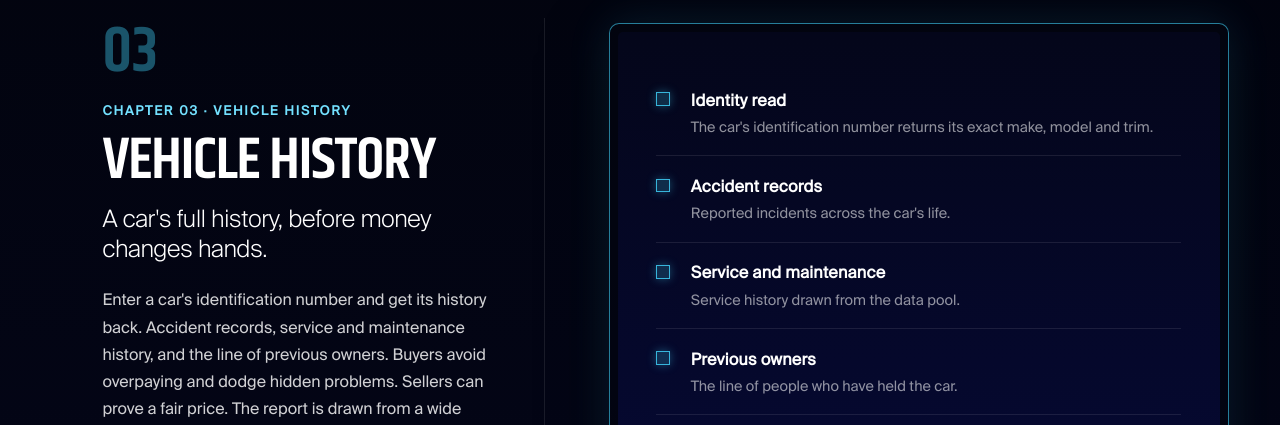
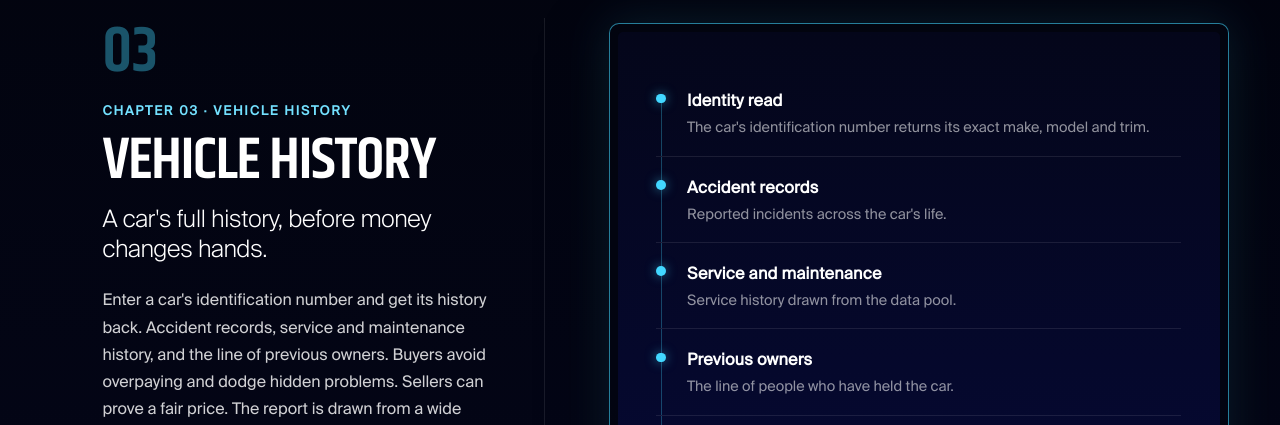
Before and after one commit to mhabz83/worldauto-group-site, a Next.js app: page /companies/autodata in a window 1280 px wide. Shown: the part 2375-2800 px from the top of the page. Built offline with nearby package versions, Linux system fonts and the light colour scheme.

Commit message:
autodata page: revision 1

```diff
--- /dev/null
+++ b/app/companies/autodata/Reveals.tsx
@@ -0,0 +1,46 @@
+"use client";
+
+import { useEffect } from "react";
+
+/* Page-local reveal controller for the AutoData model page.
+
+   Deliberately scoped to [data-adr], NOT the site-wide [data-reveal] system.
+   The site-wide system hides every reveal element (opacity 0) until scroll
+   brings it in, which leaves below-the-fold sections blank in static captures,
+   OG previews, print and for crawlers. Here the default state is fully visible
+   (see .ad-page [data-adr] in autodata.css). This controller only ADDS the
+   .is-in class to play an entrance animation as elements scroll into view.
+   Anything the observer never reaches simply stays at its visible default.
+
+   Honours prefers-reduced-motion (no class added, base stays visible) and
+   no-JS (nothing runs, base stays visible). */
+export function Reveals() {
+  useEffect(() => {
+    const els = Array.from(
+      document.querySelectorAll<HTMLElement>(".ad-page [data-adr]"),
+    );
+    if (els.length === 0) return;
+
+    const reduce = window.matchMedia("(prefers-reduced-motion: reduce)").matches;
+    if (reduce) return; // base state is already the visible, settled state
+
+    const io = new IntersectionObserver(
+      (entries) => {
+        for (const entry of entries) {
+          if (entry.isIntersecting) {
+            entry.target.classList.add("is-in");
+            io.unobserve(entry.target);
+          }
+        }
+      },
+      // Fire a little before the element clears the fold so the entrance has
+      // settled by the time it is fully on screen.
+      { rootMargin: "0px 0px 12% 0px", threshold: 0.1 },
+    );
+
+    els.forEach((el) => io.observe(el));
+    return () => io.disconnect();
+  }, []);
+
+  return null;
+}
--- a/app/companies/autodata/autodata.css
+++ b/app/companies/autodata/autodata.css
@@ -438,14 +438,36 @@
 .ad-timeline li + li {
   border-top: 1px solid var(--hairline);
 }
+/* Cyan connector spine: a continuous hairline running through the node column
+   so the ticks read as a sequence (what one number unlocks), not a to-do list.
+   Trimmed at the first and last nodes; the filled nodes sit on top of it. */
+.ad-timeline li::before {
+  content: "";
+  position: absolute;
+  z-index: 0;
+  left: 0.3rem;
+  top: 0;
+  bottom: 0;
+  width: 1px;
+  background: color-mix(in srgb, var(--co) 30%, transparent);
+}
+.ad-timeline li:first-child::before {
+  top: 1.76rem;
+}
+.ad-timeline li:last-child::before {
+  bottom: calc(100% - 1.76rem);
+}
 .ad-timeline-tick {
+  position: relative;
+  z-index: 1;
   flex: none;
-  width: 0.85rem;
-  height: 0.85rem;
-  margin-top: 0.35rem;
-  border: 1px solid color-mix(in srgb, var(--co) 80%, transparent);
-  background: color-mix(in srgb, var(--co) 18%, transparent);
-  box-shadow: 0 0 10px color-mix(in srgb, var(--co) 35%, transparent);
+  width: 0.62rem;
+  height: 0.62rem;
+  margin-top: 0.4rem;
+  border-radius: 50%;
+  border: 1px solid color-mix(in srgb, var(--co) 85%, transparent);
+  background: var(--co);
+  box-shadow: 0 0 11px color-mix(in srgb, var(--co) 55%, transparent);
 }
 .ad-timeline h3 {
   color: #fff;
@@ -628,6 +650,74 @@
   letter-spacing: 0.02em;
 }
 
+/* ---- Reveal: visible default, animation enhances ------------------------- */
+/* This page is deliberately OUTSIDE the site-wide [data-reveal] system, which
+   hides elements (opacity 0) until scroll reveals them and so ships blank
+   sections in static captures, OG previews, print and to crawlers. Here every
+   reveal target is fully visible by default; the .is-in class (added by
+   Reveals.tsx as an element scrolls in) only plays an entrance whose end state
+   equals this default. Anything never reached simply stays visible. */
+.ad-page [data-adr] {
+  opacity: 1;
+  transform: none;
+}
+
+@keyframes ad-rise {
+  from { opacity: 0; transform: translateY(24px); }
+  to   { opacity: 1; transform: translateY(0); }
+}
+@keyframes ad-plate-in {
+  from { opacity: 0; transform: translateY(30px) scale(0.965); }
+  to   { opacity: 1; transform: translateY(0) scale(1); }
+}
+@keyframes ad-draw {
+  from { transform: scaleX(0); }
+  to   { transform: scaleX(1); }
+}
+@keyframes ad-rail-in {
+  from { opacity: 0; transform: translateX(-6px); }
+  to   { opacity: 1; transform: translateX(0); }
+}
+
+@media (prefers-reduced-motion: no-preference) {
+  /* copy blocks rise and fade */
+  .ad-page [data-adr].is-in {
+    animation: ad-rise var(--dur-reveal, 0.7s) var(--ease-reveal) both;
+  }
+  /* media plates draw up and scale rather than fade flat */
+  .ad-page .ad-plate[data-adr].is-in {
+    animation: ad-plate-in 0.9s var(--ease-reveal) both;
+  }
+  /* chapter chips stagger in under their copy */
+  .ad-page [data-adr].is-in .co-chips li {
+    animation: ad-rise 0.55s var(--ease-reveal) both;
+  }
+  .ad-page [data-adr].is-in .co-chips li:nth-child(1) { animation-delay: 0.14s; }
+  .ad-page [data-adr].is-in .co-chips li:nth-child(2) { animation-delay: 0.21s; }
+  .ad-page [data-adr].is-in .co-chips li:nth-child(3) { animation-delay: 0.28s; }
+  .ad-page [data-adr].is-in .co-chips li:nth-child(4) { animation-delay: 0.35s; }
+
+  /* Hero signature beat: the cyan keyline draws in, then the title, signal,
+     sub and buttons rise in sequence. One remembered opening move. */
+  .ad-hero .co-kicker { animation: ad-rise 0.8s var(--ease-reveal) 0.05s both; }
+  .ad-hero-rule {
+    transform-origin: left center;
+    animation: ad-draw 1.1s var(--ease-reveal) 0.18s both;
+  }
+  .ad-hero-title { animation: ad-rise 0.9s var(--ease-reveal) 0.36s both; }
+  .ad-hero-signal { animation: ad-rise 0.9s var(--ease-reveal) 0.48s both; }
+  .ad-hero-sub { animation: ad-rise 0.9s var(--ease-reveal) 0.58s both; }
+  .ad-hero .ad-cta-row { animation: ad-rise 0.9s var(--ease-reveal) 0.68s both; }
+
+  /* Left rail numbers stagger in when the rail appears */
+  .ad-rail[data-visible] .ad-rail-list li {
+    animation: ad-rail-in 0.5s var(--ease-reveal) both;
+  }
+  .ad-rail[data-visible] .ad-rail-list li:nth-child(1) { animation-delay: 0.06s; }
+  .ad-rail[data-visible] .ad-rail-list li:nth-child(2) { animation-delay: 0.14s; }
+  .ad-rail[data-visible] .ad-rail-list li:nth-child(3) { animation-delay: 0.22s; }
+}
+
 /* ---- Responsive ----------------------------------------------------------- */
 @media (max-width: 899px) {
   .ad-ch {
--- a/app/companies/autodata/page.tsx
+++ b/app/companies/autodata/page.tsx
@@ -4,6 +4,7 @@ import Link from "next/link";
 import { PageShell, Scrim } from "@/components/site/PageShell";
 import { companies } from "@/content/site";
 import { ChapterRail } from "./ChapterRail";
+import { Reveals } from "./Reveals";
 import "../companies.css";
 import "./autodata.css";
 
@@ -28,6 +29,7 @@ export default function AutoDataPage() {
   return (
     <PageShell hue={company.hue}>
       <div className="co-page ad-page" style={{ "--co": company.hue } as React.CSSProperties}>
+        <Reveals />
         {/* S0 · Hero: the salvaged Madar neon render, full bleed, under our
             navy tint. Kicker over a full-width hairline, then the Khand
             display name, Madar's hero grammar in the WAG voice. */}
@@ -105,7 +107,7 @@ export default function AutoDataPage() {
               real product capture right inside the cyan keyline frame. */}
           <section id="valuations" className="ad-ch ad-ch--dark">
             <div className="ad-ch-inner">
-              <div className="ad-ch-copy" data-reveal>
+              <div className="ad-ch-copy" data-adr>
                 <p className="ad-ch-num" aria-hidden>01</p>
                 <p className="co-kicker">Chapter 01 · Valuations</p>
                 <h2 className="type-display ad-ch-title">Valuations</h2>
@@ -125,7 +127,7 @@ export default function AutoDataPage() {
                   <li>A faster, cleaner appraisal</li>
                 </ul>
               </div>
-              <figure className="ad-plate" data-reveal>
+              <figure className="ad-plate" data-adr>
                 <div className="ad-frame">
                   <div className="ad-browser">
                     <div className="ad-browser-bar" aria-hidden>
@@ -160,7 +162,7 @@ export default function AutoDataPage() {
               />
             </div>
             <div className="ad-ch-inner ad-ch-inner--flip">
-              <div className="ad-insp-media" data-reveal>
+              <div className="ad-insp-media" data-adr>
                 <div className="ad-tablet">
                   <Image
                     src="/images/autodata/ui-carantee-inspection.png"
@@ -176,7 +178,7 @@ export default function AutoDataPage() {
                   <li><span>04</span>Road test</li>
                 </ol>
               </div>
-              <div className="ad-ch-copy" data-reveal>
+              <div className="ad-ch-copy" data-adr>
                 <p className="ad-ch-num" aria-hidden>02</p>
                 <p className="co-kicker">Chapter 02 · Inspections</p>
                 <h2 className="type-display ad-ch-title">Inspections</h2>
@@ -205,7 +207,7 @@ export default function AutoDataPage() {
               cyan ticks on our tokens. */}
           <section id="vehicle-history" className="ad-ch ad-ch--dark">
             <div className="ad-ch-inner">
-              <div className="ad-ch-copy" data-reveal>
+              <div className="ad-ch-copy" data-adr>
                 <p className="ad-ch-num" aria-hidden>03</p>
                 <p className="co-kicker">Chapter 03 · Vehicle history</p>
                 <h2 className="type-display ad-ch-title">Vehicle history</h2>
@@ -227,7 +229,7 @@ export default function AutoDataPage() {
                   <li>North America and Europe data</li>
                 </ul>
               </div>
-              <figure className="ad-plate" data-reveal>
+              <figure className="ad-plate" data-adr>
                 <div className="ad-frame">
                   <ol className="ad-timeline">
                     <li>
@@ -303,14 +305,14 @@ export default function AutoDataPage() {
             both of which stay out until the owner verifies them. */}
         <section className="ad-standing" aria-label="AutoData standing">
           <div className="ad-standing-inner">
-            <div className="ad-standing-head" data-reveal>
+            <div className="ad-standing-head" data-adr>
               <p className="co-kicker">Trusted and recognised</p>
               <h2 className="type-display ad-standing-title">
                 The record<br />behind the data
               </h2>
             </div>
             <div className="ad-standing-cols">
-              <div data-reveal>
+              <div data-adr>
                 <p className="ad-standing-label">
                   <span aria-hidden />
                   Awarded
@@ -339,7 +341,7 @@ export default function AutoDataPage() {
                   </li>
                 </ul>
               </div>
-              <div data-reveal>
+              <div data-adr>
                 <p className="ad-standing-label">
                   <span aria-hidden />
                   Recognised
@@ -381,15 +383,15 @@ export default function AutoDataPage() {
         <section className="relative px-[var(--gutter)] py-24">
           <Scrim />
           <div className="relative max-w-4xl">
-            <p data-reveal className="co-kicker">Start here</p>
-            <p data-reveal className="ad-close-line">
+            <p data-adr className="co-kicker">Start here</p>
+            <p data-adr className="ad-close-line">
               Put trusted vehicle data to work.
             </p>
-            <p data-reveal className="ad-close-body">
+            <p data-adr className="ad-close-body">
               Tell us the decision you need to get right. We will show you the
               data behind it.
             </p>
-            <div data-reveal className="ad-cta-row">
+            <div data-adr className="ad-cta-row">
               <Link href="/contact" className="ad-btn ad-btn--solid">
                 Book a demo
               </Link>
@@ -402,7 +404,7 @@ export default function AutoDataPage() {
                 Visit {company.urlLabel} ↗
               </a>
             </div>
-            <p data-reveal className="ad-contact">
+            <p data-adr className="ad-contact">
               Al Shafar Investment Building, Dubai, United Arab Emirates. +971
               (0)4 323 0583. info@autodata.ae.
             </p>
```
